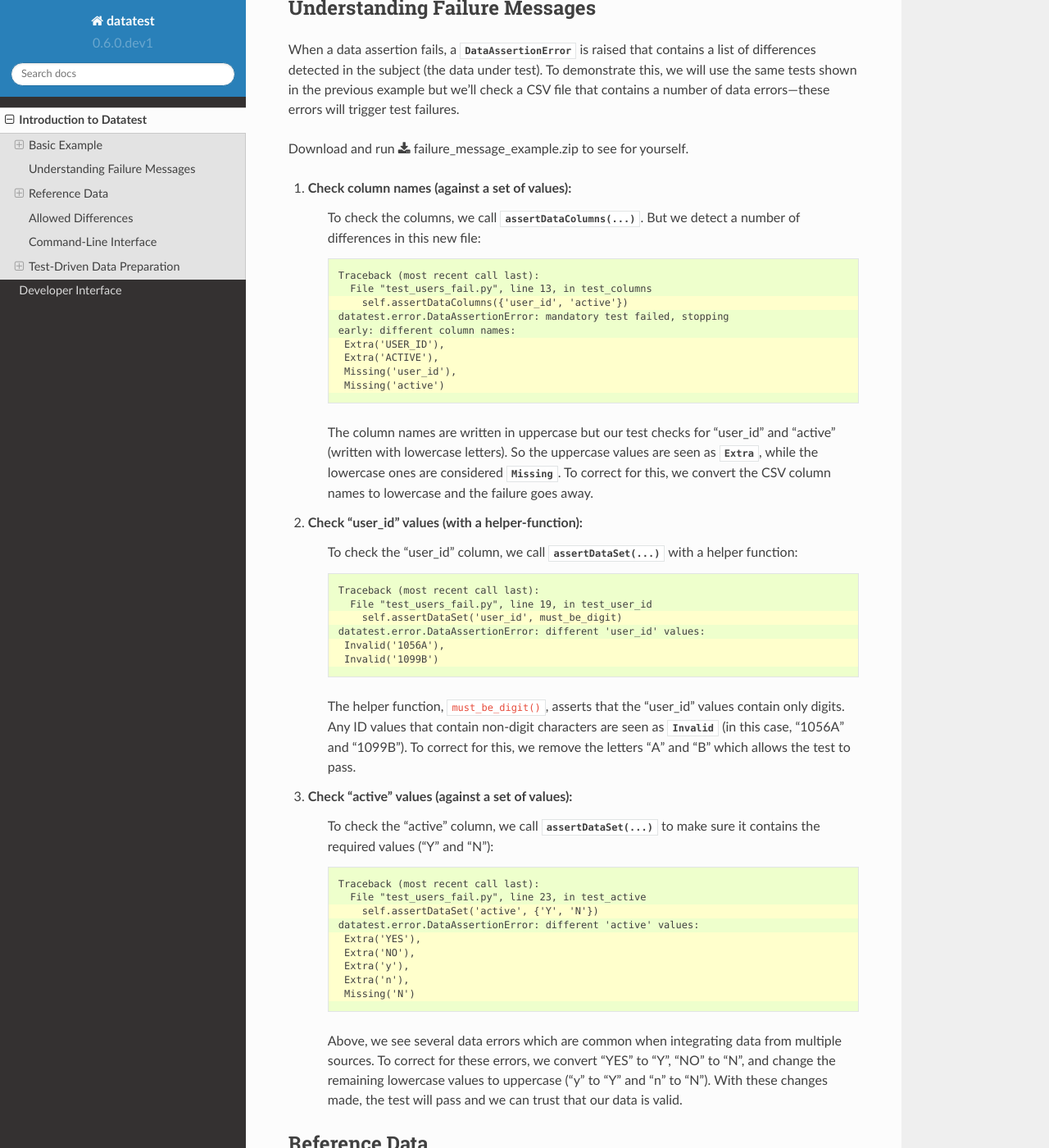
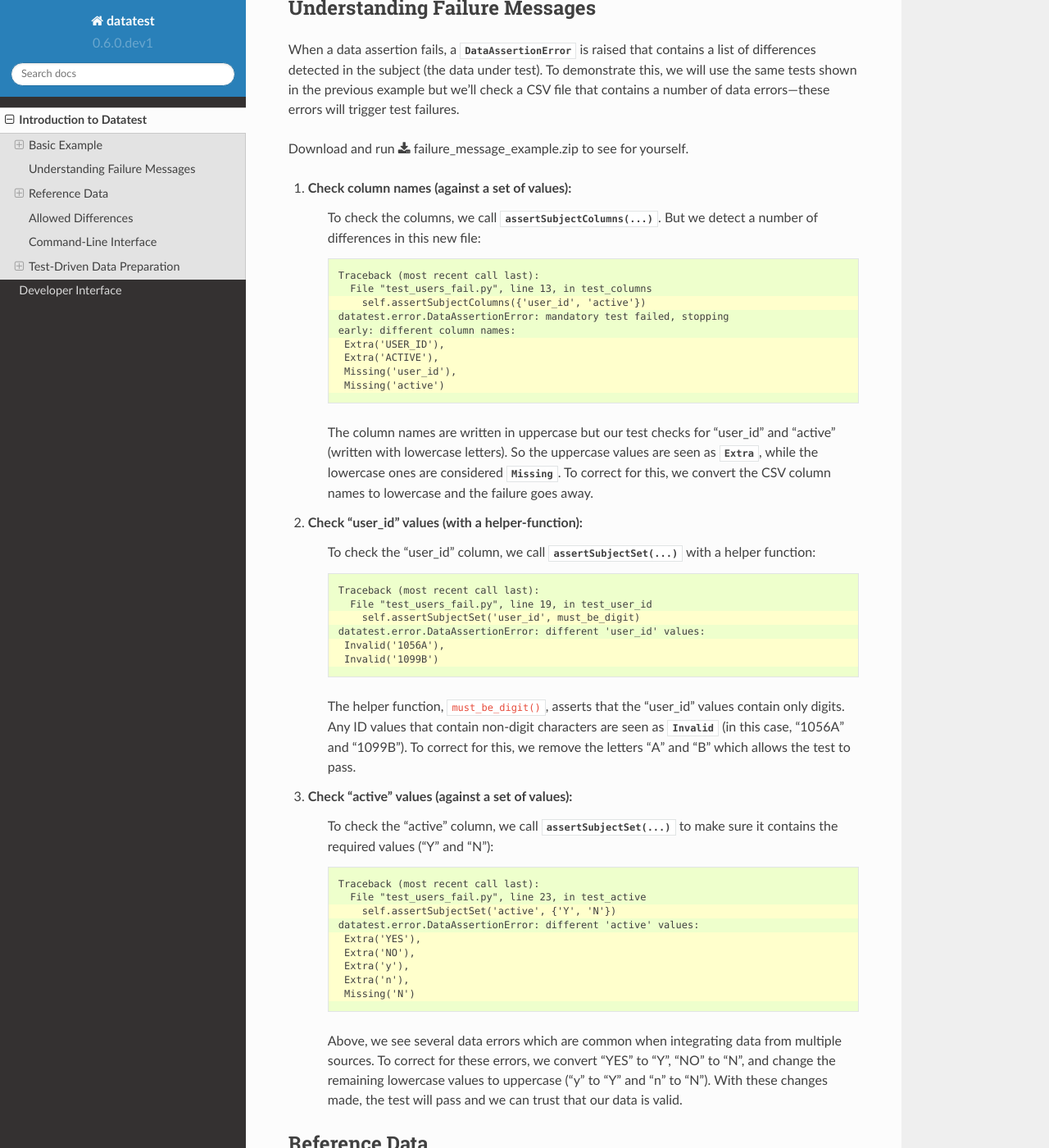
Before and after one commit to shawnbrown/datatest, a Sphinx documentation site: the page built from docs/intro.rst, in a window 1280 px wide and 1400 px high, scrolled down 2498 px. Shown: the whole window at 82% size. Built offline with Sphinx 7.4.7 and the Read the Docs theme 2.0.0, drawn with Linux system fonts in a browser that asks for light colours; some of the changed text lies outside the part shown.

Commit message:
Rename assertions to clarify that they run on the `subject` property. Add names used in old API (0.6.0.dev1) to the backwards compatibility module "__past__.api_dev1".
This update renames the following methods:
  assertDataColumns -> assertSubjectColumns
  assertDataSet -> assertSubjectSet
  assertDataSum -> assertSubjectSum
  assertDataRegex -> assertSubjectRegex
  assertDataNotRegex -> assertSubjectNotRegex
  assertDataUnique -> assertSubjectUnique

```diff
--- a/docs/intro.rst
+++ b/docs/intro.rst
@@ -47,19 +47,19 @@
 
     def setUpModule():
         global subject
-        subject = datatest.CsvSource('users.csv')
+        subject = datatest.CsvSource('users.csv')  # <- Data under test.
 
     class TestUserData(datatest.DataTestCase):
         def test_columns(self):
-            self.assertDataColumns(required={'user_id', 'active'})
+            self.assertSubjectColumns(required={'user_id', 'active'})
 
         def test_user_id(self):
             def must_be_digit(x):  # <- Helper function.
                 return str(x).isdigit()
-            self.assertDataSet('user_id', required=must_be_digit)
+            self.assertSubjectSet('user_id', required=must_be_digit)
 
         def test_active(self):
-            self.assertDataSet('active', required={'Y', 'N'})
+            self.assertSubjectSet('active', required={'Y', 'N'})
 
     if __name__ == '__main__':
         datatest.main()
@@ -94,14 +94,14 @@
 
 2. Check column names (against a set of values):
     To check the columns, we pass a *required* set of names to
-    :meth:`assertDataColumns() <datatest.DataTestCase.assertDataColumns>`:
+    :meth:`assertSubjectColumns() <datatest.DataTestCase.assertSubjectColumns>`:
 
     .. code-block:: python
         :emphasize-lines: 3
 
         class TestUserData(datatest.DataTestCase):
             def test_columns(self):
-                self.assertDataColumns(required={'user_id', 'active'})
+                self.assertSubjectColumns(required={'user_id', 'active'})
 
     This assertion automatically checks the *required* set against the column
     names in the :meth:`subject <datatest.DataTestCase.subject>`
@@ -109,8 +109,8 @@
 
 3. Check "user_id" values (with a helper-function):
     To assert that the "user_id" column contains only digits, we define a
-    *reqired* helper-function and pass it to :meth:`assertDataSet()
-    <datatest.DataTestCase.assertDataSet>`.  The helper-function in this
+    *required* helper-function and pass it to :meth:`assertSubjectSet()
+    <datatest.DataTestCase.assertSubjectSet>`.  The helper-function in this
     example takes a single value and returns ``True`` if the value is a digit
     or ``False`` if not:
 
@@ -119,8 +119,8 @@
 
             def test_user_id(self):
                 def must_be_digit(x):  # <- Helper function.
-                    return x.isdigit()
-                self.assertDataSet('user_id', required=must_be_digit)
+                    return str(x).isdigit()
+                self.assertSubjectSet('user_id', required=must_be_digit)
 
     This assertion applies the *required* function to all of the data in the
     "user_id" column.  The test passes if the helper function returns True
@@ -128,14 +128,14 @@
 
 4. Check "active" values (against a set of values):
     To check that the "active" column contains only "Y" or "N" values, we
-    pass a *required* set of values to :meth:`assertDataSet()
-    <datatest.DataTestCase.assertDataSet>`:
+    pass a *required* set of values to :meth:`assertSubjectSet()
+    <datatest.DataTestCase.assertSubjectSet>`:
 
     .. code-block:: python
         :emphasize-lines: 2
 
             def test_active(self):
-                self.assertDataSet('active', required={'Y', 'N'})
+                self.assertSubjectSet('active', required={'Y', 'N'})
 
 .. note::
     Loading files from disk and establishing database connections are
@@ -175,8 +175,8 @@
     written.
 
 1. Check column names (against a set of values):
-    To check the columns, we call :meth:`assertDataColumns(...)
-    <datatest.DataTestCase.assertDataColumns>`.  But we detect a number of
+    To check the columns, we call :meth:`assertSubjectColumns(...)
+    <datatest.DataTestCase.assertSubjectColumns>`.  But we detect a number of
     differences in this new file:
 
     .. code-block:: none
@@ -184,7 +184,7 @@
 
         Traceback (most recent call last):
           File "test_users_fail.py", line 13, in test_columns
-            self.assertDataColumns({'user_id', 'active'})
+            self.assertSubjectColumns({'user_id', 'active'})
         datatest.error.DataAssertionError: mandatory test failed, stopping
         early: different column names:
          Extra('USER_ID'),
@@ -199,15 +199,15 @@
     convert the CSV column names to lowercase and the failure goes away.
 
 2. Check "user_id" values (with a helper-function):
-    To check the "user_id" column, we call :meth:`assertDataSet(...)
-    <datatest.DataTestCase.assertDataSet>` with a helper function:
+    To check the "user_id" column, we call :meth:`assertSubjectSet(...)
+    <datatest.DataTestCase.assertSubjectSet>` with a helper function:
 
     .. code-block:: none
         :emphasize-lines: 3,5-6
 
         Traceback (most recent call last):
           File "test_users_fail.py", line 19, in test_user_id
-            self.assertDataSet('user_id', must_be_digit)
+            self.assertSubjectSet('user_id', must_be_digit)
         datatest.error.DataAssertionError: different 'user_id' values:
          Invalid('1056A'),
          Invalid('1099B')
@@ -219,8 +219,8 @@
     allows the test to pass.
 
 3. Check "active" values (against a set of values):
-    To check the "active" column, we call :meth:`assertDataSet(...)
-    <datatest.DataTestCase.assertDataSet>` to make sure it contains
+    To check the "active" column, we call :meth:`assertSubjectSet(...)
+    <datatest.DataTestCase.assertSubjectSet>` to make sure it contains
     the required values ("Y" and "N"):
 
     .. code-block:: none
@@ -228,7 +228,7 @@
 
         Traceback (most recent call last):
           File "test_users_fail.py", line 23, in test_active
-            self.assertDataSet('active', {'Y', 'N'})
+            self.assertSubjectSet('active', {'Y', 'N'})
         datatest.error.DataAssertionError: different 'active' values:
          Extra('YES'),
          Extra('NO'),
@@ -301,16 +301,16 @@
         def test_columns(self):
             """Check that column names match those in reference data."""
             with self.allowExtra():
-                self.assertDataColumns()
+                self.assertSubjectColumns()
 
         def test_county(self):
             """Check that 'county' column matches reference data."""
-            self.assertDataSet('county')
+            self.assertSubjectSet('county')
 
         def test_incidents(self):
             """Check that sum of 'incidents' (grouped by 'county') matches
             reference data."""
-            self.assertDataSum('incidents', keys=['county'])
+            self.assertSubjectSum('incidents', keys=['county'])
 
 
     if __name__ == '__main__':
@@ -339,7 +339,7 @@
 
 2. Check column names (against reference):
     To check the columns against our reference file, we call
-    :meth:`assertDataColumns() <datatest.DataTestCase.assertDataColumns>`
+    :meth:`assertSubjectColumns() <datatest.DataTestCase.assertSubjectColumns>`
     with no arguments.  Since we've omitted the *required* argument, the
     method compares the :attr:`subject <datatest.DataTestCase.subject>` columns
     against the :attr:`reference <datatest.DataTestCase.reference>` columns:
@@ -350,7 +350,7 @@
         class TestDetails(datatest.DataTestCase):
             def test_columns(self):
                 with self.allowExtra():
-                    self.assertDataColumns()
+                    self.assertSubjectColumns()
 
     Our :attr:`reference <datatest.DataTestCase.reference>` only contains the
     columns "county" and "incidents".  Since reference data is trusted to be
@@ -364,19 +364,19 @@
 
 3. Check "county" values (against reference):
     To check the "county" values against our reference data, we call
-    :meth:`assertDataSet() <datatest.DataTestCase.assertDataSet>` and pass
-    in the column name (omitting *required* argument):
+    :meth:`assertSubjectSet() <datatest.DataTestCase.assertSubjectSet>` and
+    pass in the column name (omitting *required* argument):
 
     .. code-block:: python
         :emphasize-lines: 2
 
             def test_county(self):
-                self.assertDataSet('county')
+                self.assertSubjectSet('county')
 
 4. Check the sum of "incidents" grouped by "county" (against reference):
     To check that the sum of incidents by county matches the number
     listed in the :attr:`reference <datatest.DataTestCase.reference>`,
-    we call :meth:`assertDataSum() <datatest.DataTestCase.assertDataSum>`
+    we call :meth:`assertSubjectSum() <datatest.DataTestCase.assertSubjectSum>`
     and pass in the column we want to sum as well as the columns we want
     to group by:
 
```
Also changed, not shown: other parts of docs/intro.rst (+5 -5 lines), docs/api.rst (+25 -32 lines), 6 other files.
